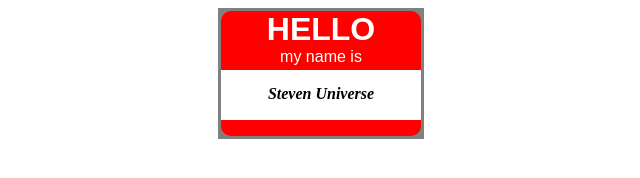
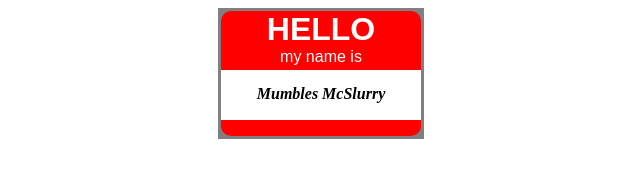
Before and after one commit to satyadvaya/name-tag, a plain HTML site: page index.html in a window 1280 px wide. Shown: the full height of the page, 319-959 px from the left. Drawn offline with Linux system fonts and the light colour scheme.

Commit message:
ready to submit

```diff
--- a/index.html
+++ b/index.html
@@ -13,7 +13,7 @@
     <section class="main-container">
         <div class="hello">HELLO</div>
         <div class="my-name-is">my name is</div>
-        <div class="name-container">Steven Universe</div>
+        <div class="name-container">Mumbles McSlurry</div>
     </section>
     </section>
 </body>
```
